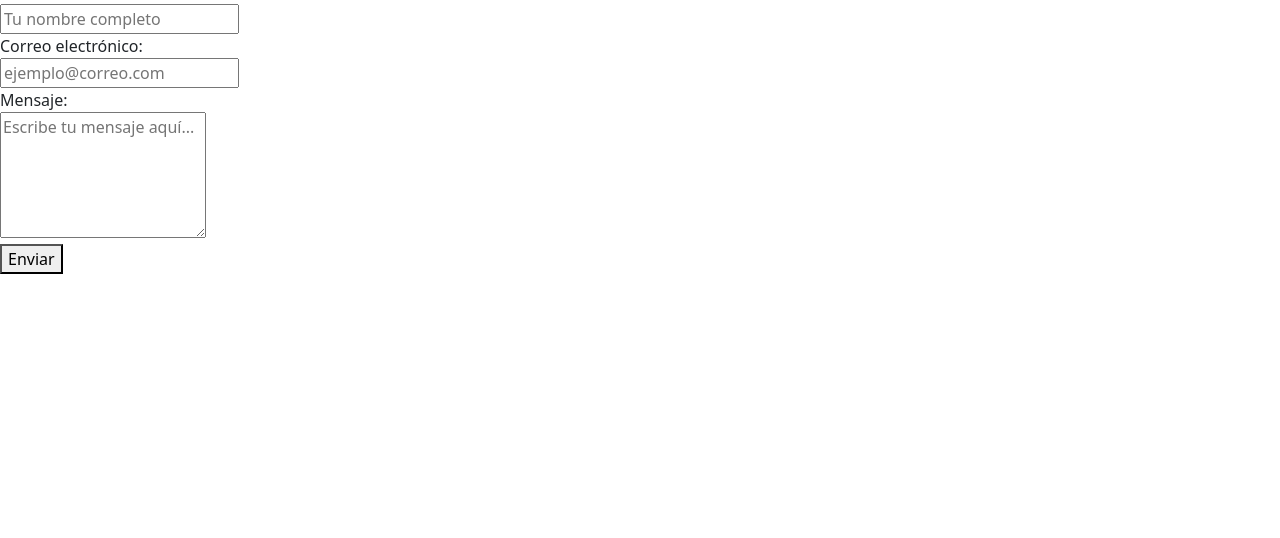
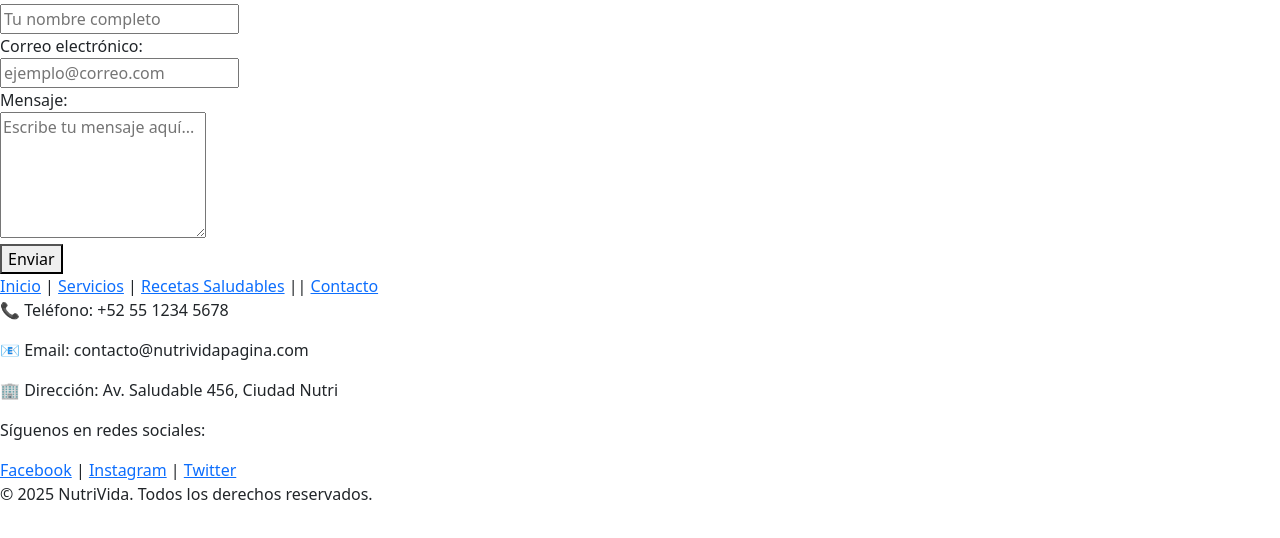
Before and after one commit to CesarBuenrostro/achu, a plain HTML site: page index.html in a window 1280 px wide. Shown: the part 210-748 px from the top of the page. Drawn offline with nearby package versions, Linux system fonts and the light colour scheme.

Commit message:
Se agrego links y la informacion de la pagina

```diff
--- a/index.html
+++ b/index.html
@@ -36,8 +36,29 @@
     </div>
 
     <div class="footer"> <!-- Aqui van los links e información de contacto  -->
+<div class="footer">
+  <div class="footer-links">
+    <a href="#inicio">Inicio</a> |
+    <a href="#servicios">Servicios</a> |
+    <a href="#recetas">Recetas Saludables</a> ||
+    <a href="#contacto">Contacto</a>
+  </div>
 
-    </div>
+  <div class="footer-contacto">
+    <p>📞 Teléfono: +52 55 1234 5678</p>
+    <p>📧 Email: contacto@nutrividapagina.com</p>
+    <p>🏢 Dirección: Av. Saludable 456, Ciudad Nutri</p>
+    <p>Síguenos en redes sociales:</p>
+    <a href="https://facebook.com/nutrividapagina" target="_blank">Facebook</a> |
+    <a href="https://instagram.com/nutrividapagina" target="_blank">Instagram</a> |
+    <a href="https://twitter.com/nutrividapagina" target="_blank">Twitter</a>
+  </div>
+
+  <div class="footer-copy">
+    <p>© 2025 NutriVida. Todos los derechos reservados.</p>
+  </div>
+</div>
+
 
     <script src="https://cdn.jsdelivr.net/npm/bootstrap@5.3.6/dist/js/bootstrap.bundle.min.js" integrity="sha384-j1CDi7MgGQ12Z7Qab0qlWQ/Qqz24Gc6BM0thvEMVjHnfYGF0rmFCozFSxQBxwHKO" crossorigin="anonymous"></script>
 </body>
```
